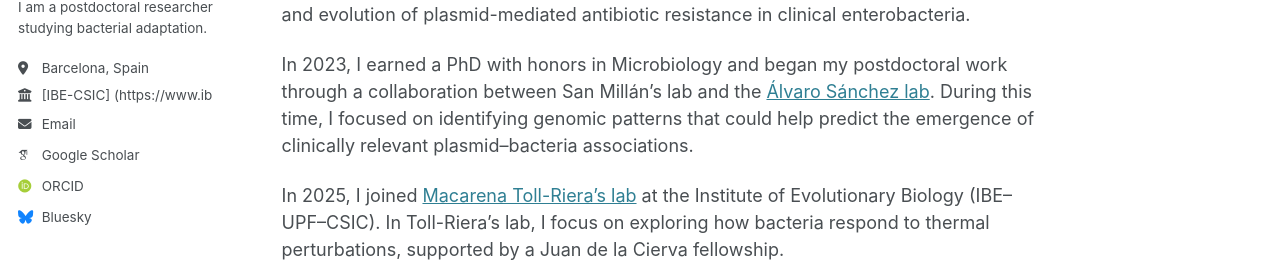
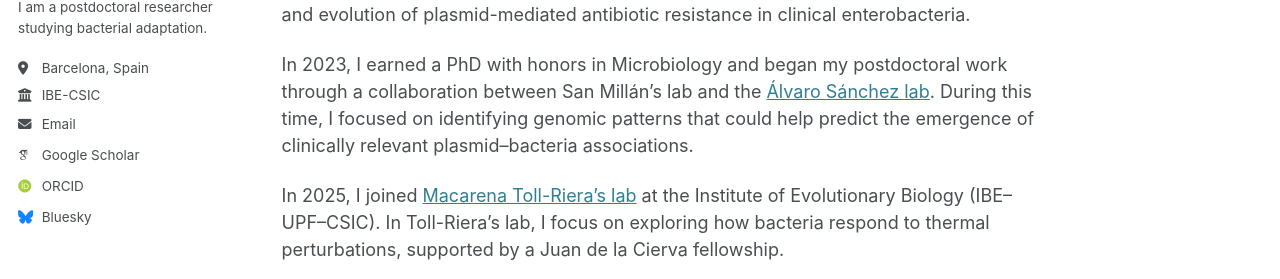
Before and after one commit to DelaFuenteJavier/delafuentejavier.github.io, a Jekyll site: the page built from _pages/about.md, in a window 1280 px wide. Shown: the part 306-585 px from the top of the page. Built offline with Jekyll 4.4.1, drawn with Linux system fonts in a browser that asks for light colours; some web fonts are replaced; part of the change alters nothing that is shown.

Commit message:
Update _config.yml

```diff
--- a/_config.yml
+++ b/_config.yml
@@ -26,7 +26,7 @@ author:
   name             : "Javier de la Fuente Hidalgo"
   pronouns         : # example: "she/her"
   bio              : "I am a postdoctoral researcher studying bacterial adaptation."
-  employer         : "[IBE-CSIC] (https://www.ibe.upf-csic.es/)"
+  employer         : "IBE-CSIC"
   location         : "Barcelona, Spain"
   uri              : # URL
   email            : "fuentehidalgo91@gmail.com"
```
